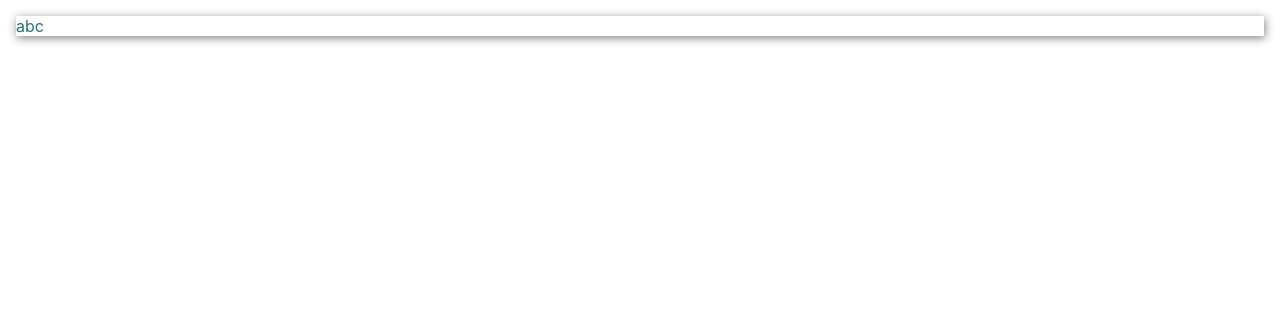
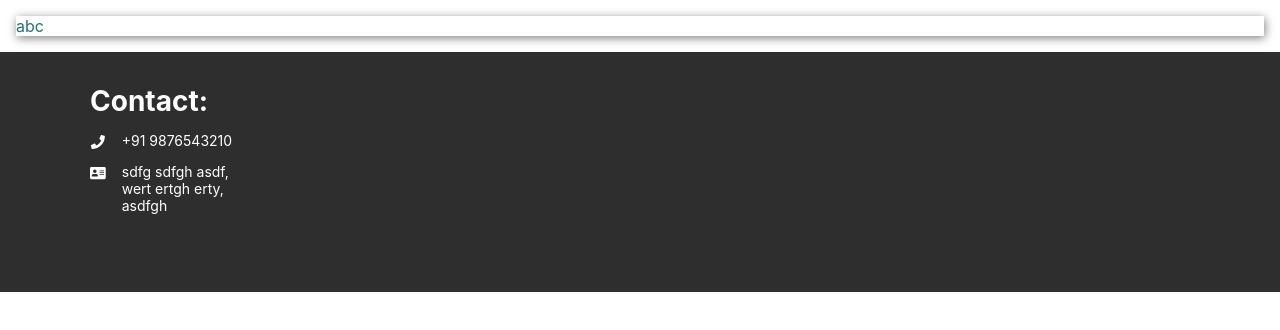
Before and after one commit to SakshiShreya/first-step-pharma-fe, a React (Create React App) app: page / in a window 1280 px wide. Shown: the top 330 px of the page. Built offline with nearby package versions, Linux system fonts and the light colour scheme.

Commit message:
fixes #14: Create footer

```diff
--- a/package.json
+++ b/package.json
@@ -3,6 +3,9 @@
   "version": "0.1.0",
   "private": true,
   "dependencies": {
+    "@fortawesome/fontawesome-svg-core": "^1.2.36",
+    "@fortawesome/free-solid-svg-icons": "^5.15.4",
+    "@fortawesome/react-fontawesome": "^0.1.16",
     "@testing-library/jest-dom": "^5.11.4",
     "@testing-library/react": "^11.1.0",
     "@testing-library/user-event": "^12.1.10",
--- a/src/App.tsx
+++ b/src/App.tsx
@@ -1,12 +1,14 @@
 import "./App.scss";
 import { HashRouter } from "react-router-dom";
 import React from "react";
+import Footer from "./components/footer/Footer";
 
 interface AppProps {}
 
 const App: React.FunctionComponent<AppProps> = () => (
   <HashRouter>
     <div className="test">abc</div>
+    <Footer />
   </HashRouter>
 );
 
--- a/src/assets/scss/theme.scss
+++ b/src/assets/scss/theme.scss
@@ -72,8 +72,11 @@ $black: #000000;
 // FONT SIZES ---------------------------------------------------
 
 $font: (
+  12: 12px,
   14: 14px,
   16: 16px,
+  24: 24px,
+  28: 28px,
 );
 
 //
--- /dev/null
+++ b/src/components/footer/Footer.module.scss
@@ -0,0 +1,52 @@
+@import "../../assets/scss/theme.scss";
+
+.footer {
+  background: map-get($map: $gray, $key: "dark9");
+  color: $white;
+}
+
+.cont {
+  padding-top: 2 * $spacing;
+  padding-bottom: 4 * $spacing;
+}
+
+.h2 {
+  font-size: map-get($map: $font, $key: 24);
+  margin: 0;
+
+  @media (min-width: map-get($map: $breakpoints, $key: "md")) {
+    font-size: map-get($map: $font, $key: 28);
+  }
+}
+
+.contact {
+  font-size: map-get($map: $font, $key: 12);
+  margin: map-get($font, 12) 0;
+
+  @media (min-width: map-get($map: $breakpoints, $key: "md")) {
+    font-size: map-get($map: $font, $key: 14);
+    margin: map-get($font, 14) 0;
+  }
+}
+
+$icon-width: 1.125em;
+$icon-right-margin: $spacing;
+
+.icon {
+  // Max of all icon widths
+  width: $icon-width !important;
+  margin-right: $icon-right-margin;
+  vertical-align: middle;
+}
+
+.address {
+  div {
+    display: inline-block;
+    vertical-align: text-top;
+    width: calc(100% - #{$icon-width} - #{$icon-right-margin});
+  }
+
+  p {
+    margin: 0;
+  }
+}
--- /dev/null
+++ b/src/components/footer/Footer.tsx
@@ -0,0 +1,51 @@
+import { faAddressCard, faPhone } from "@fortawesome/free-solid-svg-icons";
+import { FontAwesomeIcon } from "@fortawesome/react-fontawesome";
+import * as React from "react";
+import styles from "./Footer.module.scss";
+
+interface FooterProps {}
+
+interface IAddress {
+  id: number;
+  value: string;
+}
+
+const Footer: React.FunctionComponent<FooterProps> = () => {
+  const phone = "+91 9876543210";
+  const address: Array<IAddress> = [
+    { id: 0, value: "sdfg sdfgh asdf" },
+    { id: 1, value: "wert ertgh erty" },
+    { id: 2, value: "asdfgh" },
+  ];
+
+  return (
+    <div className={styles.footer}>
+      <div className={`${styles.cont} container`}>
+        <h2 className={styles.h2}>Contact:</h2>
+        {phone && (
+          <p className={styles.contact}>
+            <FontAwesomeIcon icon={faPhone} className={styles.icon} />
+            +91 9876543210
+          </p>
+        )}
+        {address && (
+          <div className={`${styles.address} ${styles.contact}`}>
+            <FontAwesomeIcon icon={faAddressCard} className={styles.icon} />
+            <div>
+              {address.map((line, index) => (
+                <p key={`line${line.id}`}>
+                  {line.value}
+                  {index !== address.length - 1 &&
+                    line.value[line.value.length - 1] !== "," &&
+                    ","}
+                </p>
+              ))}
+            </div>
+          </div>
+        )}
+      </div>
+    </div>
+  );
+};
+
+export default Footer;
```
Also changed, not shown: .eslintrc.json, 1 other file (tests, documents, lock files or other folders).
